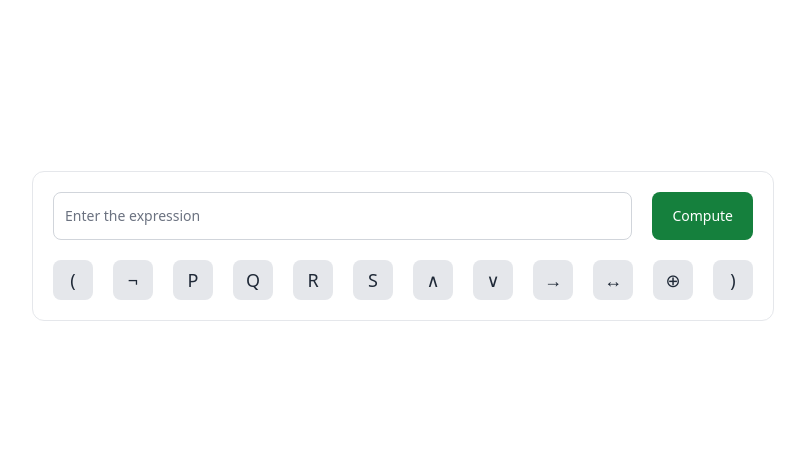
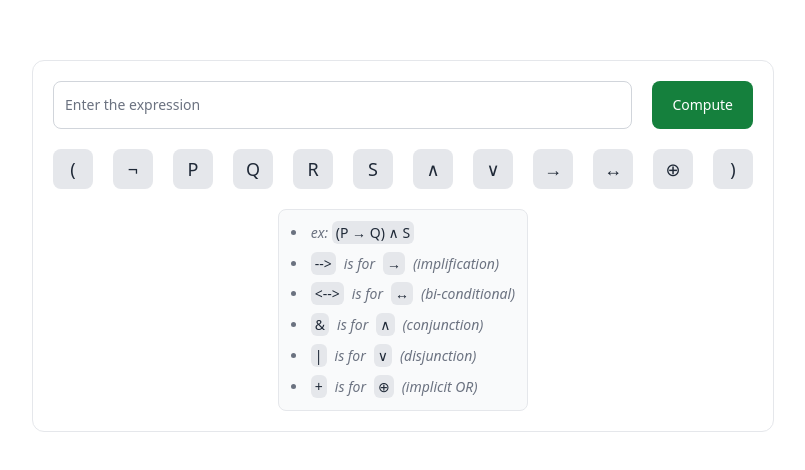
Before and after one commit to Dhuvii/prepositional_logic_solver, a React (Vite) app: page / in a window 1280 px wide. Shown: the part 154-624 px from the top of the page, without its empty margins (237-1042 px from the left). Built offline with nearby package versions, Linux system fonts and the light colour scheme; the HTML template or start-up script is replaced by a standard one.

Commit message:
instructions added

```diff
--- a/src/App.tsx
+++ b/src/App.tsx
@@ -169,7 +169,7 @@ function App() {
         )}
 
         {/* keypad */}
-        <div className="w-full mt-5 grid grid-cols-3 items-center justify-center md:flex md:items-start md:justify-between gap-5 flex-wrap">
+        <div className="w-full mt-5 grid grid-cols-3 items-center justify-center sm:flex sm:items-start sm:justify-between gap-5 flex-wrap">
           <Button
             onClick={(e: any) => {
               handleOperatorInput("( ");
@@ -256,6 +256,70 @@ function App() {
           </Button>
         </div>
 
+        {/* description */}
+        {!expression && (
+          <div className="mt-5 p-3 bg-gray-50 border rounded-lg">
+            <ul className="list-disc list-inside">
+              <li className="w-full max-w-sm text-sm text-gray-500 italic leading-relaxed">
+                ex:{" "}
+                <span className="not-italic bg-gray-200 rounded-md px-1 py-0.5 text-gray-800">
+                  (P → Q) ∧ S
+                </span>
+              </li>
+              <li className="w-full max-w-sm mt-2 text-sm text-gray-500 italic leading-relaxed">
+                <span className="mr-2 not-italic bg-gray-200 rounded-md px-1 py-0.5 text-gray-800">
+                  {"-->"}
+                </span>
+                is for
+                <span className="mx-2 not-italic bg-gray-200 rounded-md px-1 py-0.5 text-gray-800">
+                  {"→"}
+                </span>
+                (implification)
+              </li>
+              <li className="w-full max-w-sm mt-2 text-sm text-gray-500 italic leading-relaxed">
+                <span className="mr-2 not-italic bg-gray-200 rounded-md px-1 py-0.5 text-gray-800">
+                  {"<-->"}
+                </span>
+                is for
+                <span className="mx-2 not-italic bg-gray-200 rounded-md px-1 py-0.5 text-gray-800">
+                  {"↔"}
+                </span>
+                (bi-conditional)
+              </li>
+              <li className="w-full max-w-sm mt-2 text-sm text-gray-500 italic leading-relaxed">
+                <span className="mr-2 not-italic bg-gray-200 rounded-md px-1 py-0.5 text-gray-800">
+                  {"&"}
+                </span>
+                is for
+                <span className="mx-2 not-italic bg-gray-200 rounded-md px-1 py-0.5 text-gray-800">
+                  {"∧"}
+                </span>
+                (conjunction)
+              </li>
+              <li className="w-full max-w-sm mt-2 text-sm text-gray-500 italic leading-relaxed">
+                <span className="mr-2 not-italic bg-gray-200 rounded-md px-1 py-0.5 text-gray-800">
+                  {"|"}
+                </span>
+                is for
+                <span className="mx-2 not-italic bg-gray-200 rounded-md px-1 py-0.5 text-gray-800">
+                  {"∨"}
+                </span>
+                (disjunction)
+              </li>
+              <li className="w-full max-w-sm mt-2 text-sm text-gray-500 italic leading-relaxed">
+                <span className="mr-2 not-italic bg-gray-200 rounded-md px-1 py-0.5 text-gray-800">
+                  {"+"}
+                </span>
+                is for
+                <span className="mx-2 not-italic bg-gray-200 rounded-md px-1 py-0.5 text-gray-800">
+                  {"⊕"}
+                </span>
+                (implicit OR)
+              </li>
+            </ul>
+          </div>
+        )}
+
         {expression && (
           <div className="mt-5 w-full flex flex-col items-center justify-center">
             <h1 className="mb-3 text-base md:text-2xl font-bold tracking-wider text-gray-800">
--- a/src/components/Button.tsx
+++ b/src/components/Button.tsx
@@ -10,7 +10,7 @@ const Button = ({ onClick, children }: IButtonProps) => {
     <button
       onClick={onClick}
       type="button"
-      className={`md:w-10 md:h-10 aspect-square focus:outline-none text-gray-800 bg-gray-200 hover:bg-gray-300 focus-visible:ring-4 focus:ring-gray-600 font-medium rounded-lg text-lg flex items-center justify-center`}
+      className={`sm:w-10 sm:h-10 aspect-square focus:outline-none text-gray-800 bg-gray-200 hover:bg-gray-300 focus-visible:ring-4 focus:ring-gray-600 font-medium rounded-lg text-lg flex items-center justify-center`}
     >
       {children}
     </button>
```
